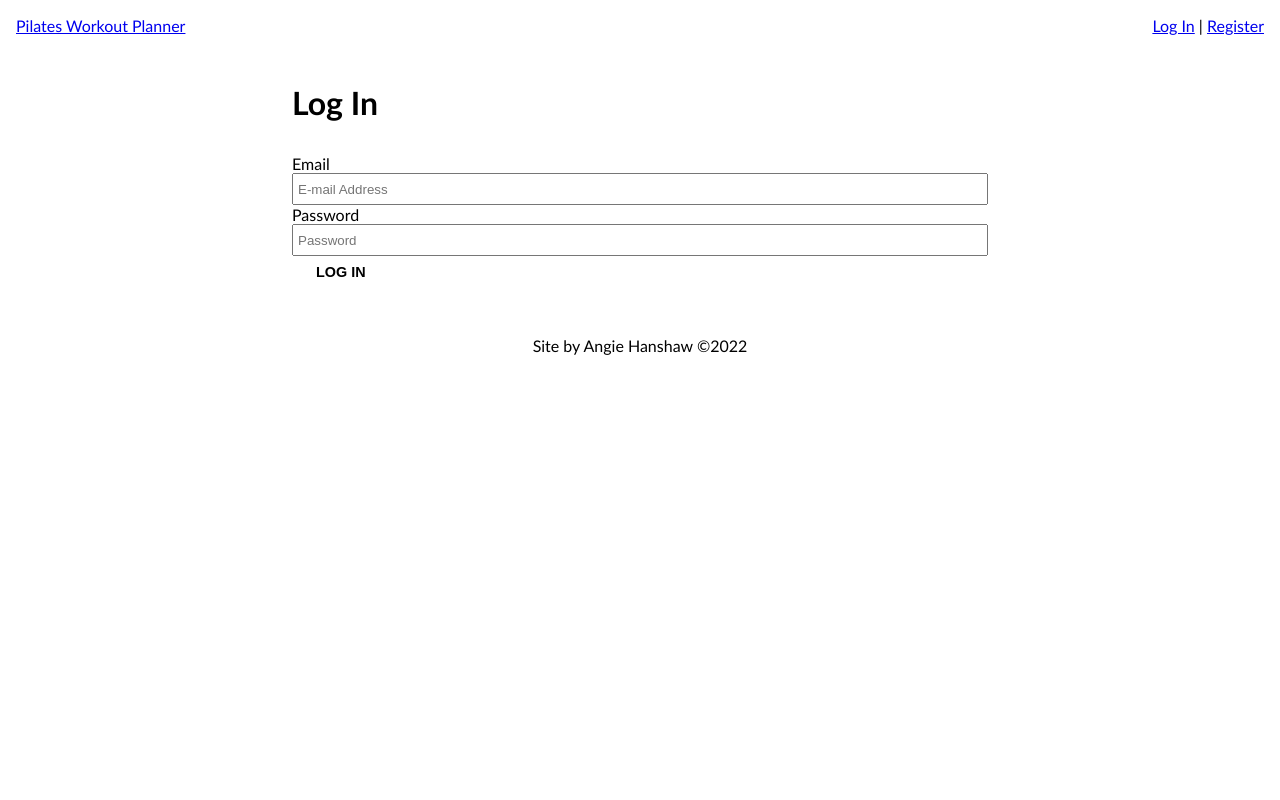
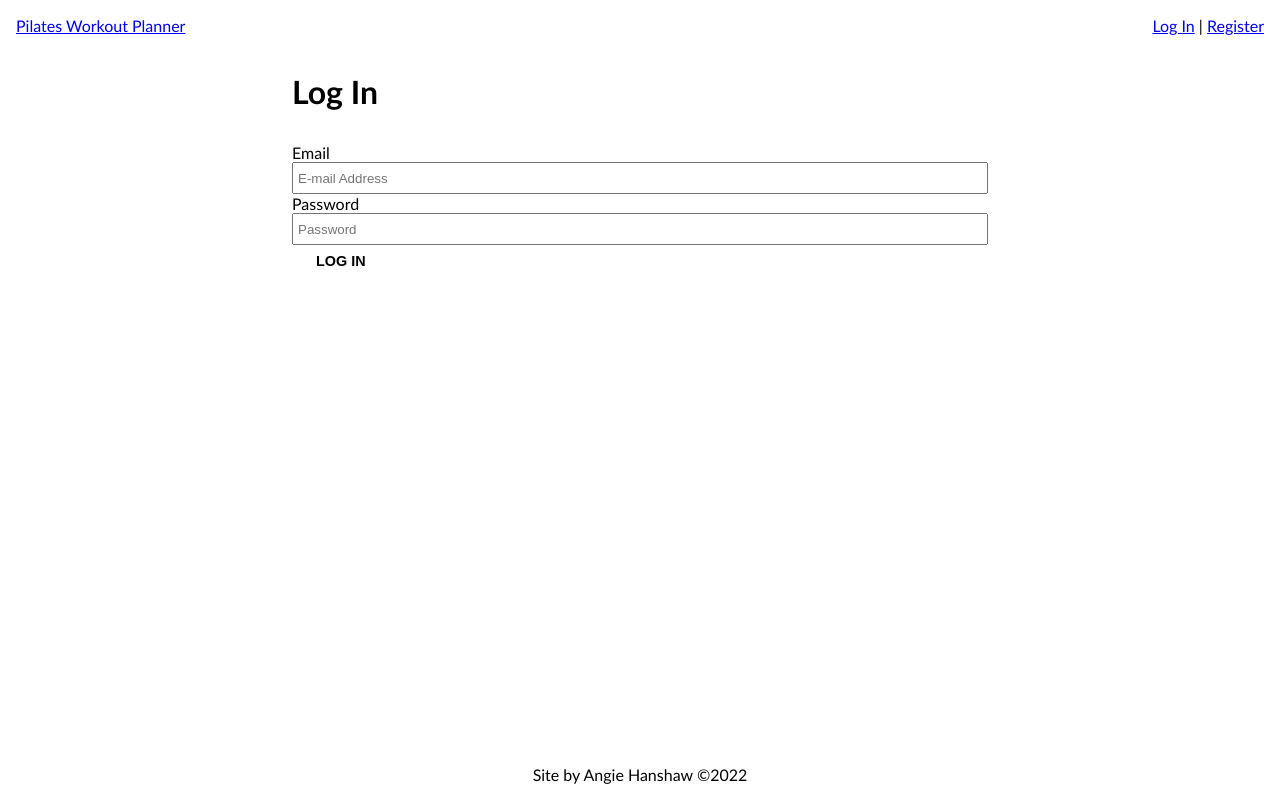
Before and after one commit to ahanshaw/pilates-planner-ts, a React (Create React App) app: page /account/login in a window 1280 px wide. Built offline with nearby package versions, Linux system fonts and the light colour scheme; no server answers.

Commit message:
start user dashboard component

```diff
--- a/src/App.tsx
+++ b/src/App.tsx
@@ -8,12 +8,14 @@ import BlockAdd from "./components/BlockAdd/BlockAdd";
 import UserLogin from "./components/UserLogin/UserLogin";
 import UserRegister from "./components/UserRegister/UserRegister";
 import UserPasswordReset from "./components/UserPasswordReset/UserPasswordReset";
+import UserDashboard from "./components/UserDashboard/UserDashboard";
 
 import "./assets/scss/main.scss";
 
 function App() {
   return (
     <div className="wrapper stack-xl">
+      <div>
         <Header />
         <div className="main">
           <Router>
@@ -27,6 +29,9 @@ function App() {
               <Route path="/account/reset">
                 <UserPasswordReset />
               </Route>
+              <Route path="/account/dashboard">
+                <UserDashboard />
+              </Route>
               <Route path="/add">
                 <BlockAdd />
               </Route>
@@ -39,6 +44,7 @@ function App() {
             </Switch>
           </Router>
         </div>
+      </div>
       <Footer />
     </div>
   );
--- a/src/assets/scss/common/_layout.scss
+++ b/src/assets/scss/common/_layout.scss
@@ -1,4 +1,8 @@
 .wrapper {
+    min-height: 100vh;
+    display: flex;
+    flex-direction: column;
+    justify-content: space-between;
     width: calc(100% - #{$gap-xl});
     margin-inline: auto;
 }
--- /dev/null
+++ b/src/components/UserDashboard/UserDashboard.tsx
@@ -0,0 +1,31 @@
+import React, { useState, useEffect } from "react";
+import { Redirect, Link } from 'react-router-dom';
+
+import { database } from '../../services/firebase';
+import { auth, logout } from '../../services/firebase';
+import { useAuthState } from 'react-firebase-hooks/auth';
+
+export default function UserDashboard() {
+	const [user, loading] = useAuthState(auth);
+
+	if (loading) {
+		return (
+			<div className="dashboard">
+				<h1>My Dashboard</h1>
+				<p>Dashboard loading...</p>
+			</div>
+        );
+    }
+
+	if (user) {
+		return (
+			<div className="container stack-xl">
+				<h1>User Dashboard</h1>
+			</div>
+        );
+	}
+
+	return (
+		<Redirect to='/' />
+	);
+}
--- a/src/components/UserLogin/UserLogin.tsx
+++ b/src/components/UserLogin/UserLogin.tsx
@@ -1,4 +1,5 @@
 import React, { useState } from 'react';
+import { Redirect, Link } from 'react-router-dom';
 import { auth } from '../../services/firebase';
 import { useAuthState } from 'react-firebase-hooks/auth';
 
@@ -27,7 +28,7 @@ export default function UserLogin() {
 	};
 
 	if (user) {
-		<p>User</p>
+		return <Redirect to='/' />
 	}
 
 	return (
```
Lines whose indentation alone changed are shown as unchanged.
